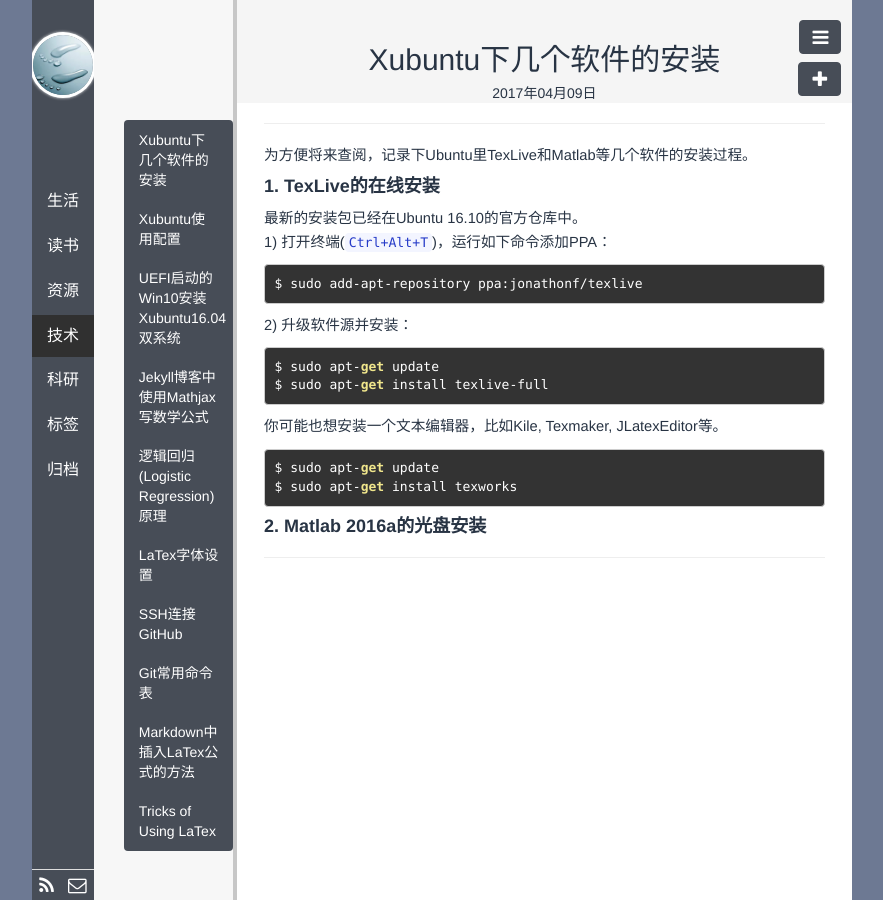
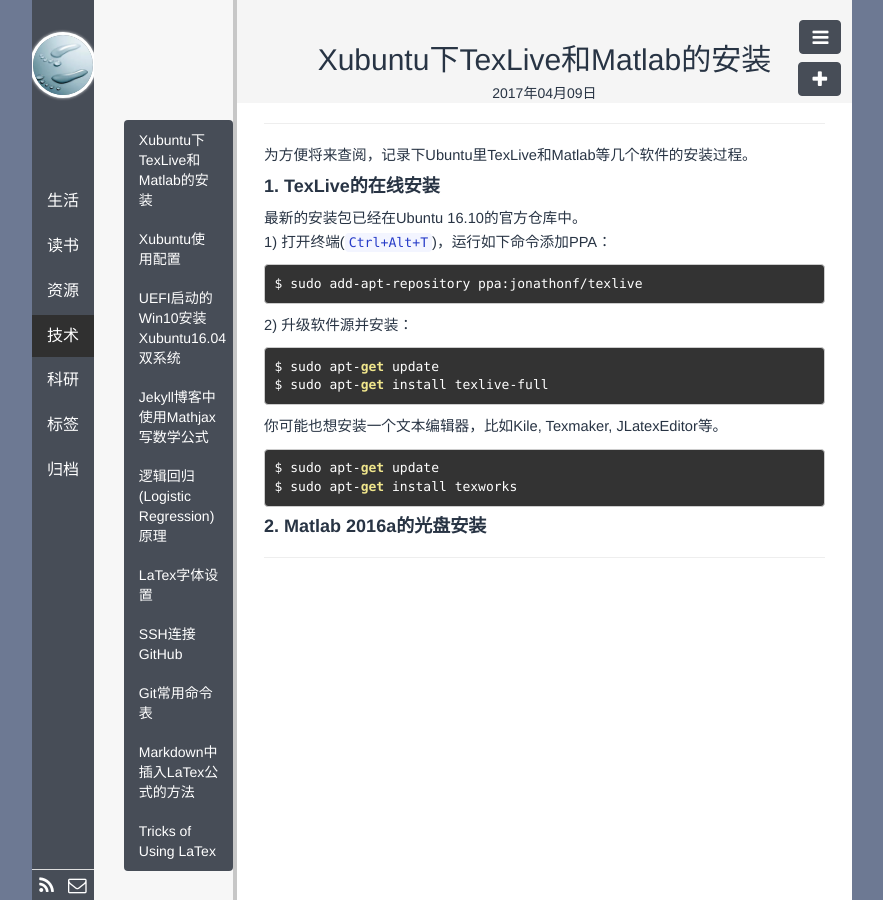
Before and after one commit to polyHong/polyHong.github.io, a Jekyll site: the page built from _posts/tech/2017-04-09-issues-install-softwares-ubuntu.md, in a window 1280 px wide. Shown: the whole page, without its empty margins (198-1081 px from the left). Built offline with Jekyll 4.4.1, drawn with Linux system fonts in a browser that asks for light colours; Markdown is read by kramdown in place of the engine named in the settings; comment, search, counter and statistics services are not loaded.

Commit message:
update software install issues post

```diff
--- a/_posts/tech/2017-04-09-issues-install-softwares-ubuntu.md
+++ b/_posts/tech/2017-04-09-issues-install-softwares-ubuntu.md
@@ -1,6 +1,6 @@
 ---
 layout: post
-title: Xubuntu下几个软件的安装
+title: Xubuntu下TexLive和Matlab的安装
 category: 技术
 tags: Ubuntu
 keywords: Ubuntu, Linux
```
Also changed, not shown: 1 other file.
